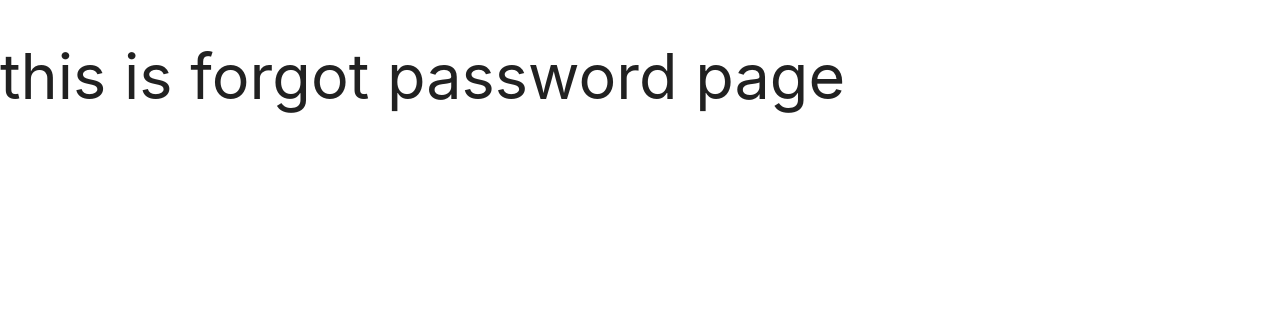
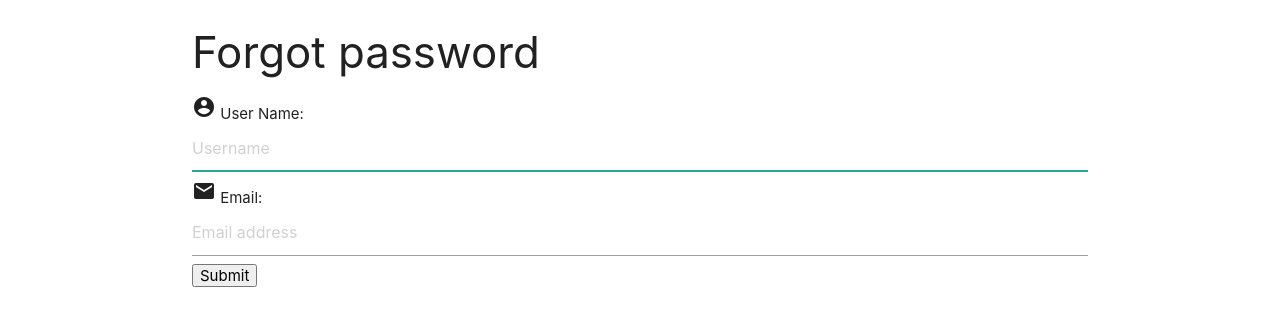
Before and after one commit to Songhee95/django_todo_list, a Django app: page /forgotPassword/ in a window 1280 px wide. Shown: the top 326 px of the page. Run offline with Django 3.2, Linux system fonts and the light colour scheme; parts of the project's set-up code (start-up, migrations or seed data) failed here and were passed over.

Commit message:
forgot password confirm page, after submit confirm match or not match

```diff
--- a/templates/user_authentication/forgotPassword.html
+++ b/templates/user_authentication/forgotPassword.html
@@ -18,7 +18,26 @@
 </head>
 
 <body>
-    <h1>this is forgot password page</h1>
+    <div class="container">
+        <h3>Forgot password</h3>
+        <form method="post">
+            {% csrf_token %}
+            <div class='register_page_icons'>
+                <i class="material-icons prefix">account_circle</i>
+                {{form.username.label}}
+                {{form.username}}
+            </div>
+            <div class='register_page_icons'>
+                <i class="material-icons prefix">email</i>
+                {{form.email.label}}
+                {{form.email}}
+            </div>
+            <button type="submit">Submit</button>
+        </form>
+        {% for message in messages %}
+        <p id="messages">{{message}}</p>
+        {% endfor %}
+    </div>
 </body>
 
 </html>
--- /dev/null
+++ b/templates/user_authentication/pwd_reset_complete.html
@@ -0,0 +1,3 @@
+  <p>
+    Your password has been set. You may go ahead and <a href="{% url 'signin' %}">sign in</a> now.
+  </p>
--- a/user_authentication/views.py
+++ b/user_authentication/views.py
@@ -1,5 +1,5 @@
 from django.shortcuts import render, redirect
-from django.contrib.auth import login, authenticate
+from django.contrib.auth import login, authenticate, logout
 from django.contrib.auth.forms import UserCreationForm
 from django.contrib.auth.models import User
 
@@ -7,8 +7,6 @@ from django.contrib.auth.models import User
 from .forms import ShRegisterForm
 # flash messages after register
 from django.contrib import messages
-
-from django.contrib.auth import authenticate, login, logout
 
 
 def registerPage(request):
@@ -57,5 +55,25 @@ def forgotUsernamePage(request):
     return render(request, 'user_authentication/forgotUsername.html', {'response': response})
 
 
+def authenticate_passwordless(username, email):
+    try:
+        return User.objects.get(username=username, email=email)
+    except User.DoesNotExist:
+        return None
+
+
 def forgotPasswordPage(request):
-    return render(request, 'user_authentication/forgotPassword.html')
+    form = ShRegisterForm()
+    if request.method == 'POST':
+        username = request.POST.get('username')
+        email = request.POST.get('email')
+        user = authenticate_passwordless(username=username, email=email)
+        print(user)
+        if user is not None:
+            print('match')
+        else:
+            print('no match')
+            messages.info(request, 'Username OR password is incorrect!')
+
+    context = {"form": form}
+    return render(request, 'user_authentication/forgotPassword.html', context)
```
Also changed, not shown: templates/user_authentication/pwd_reset_confirm.html (added, +13 -0 lines), templates/user_authentication/pwd_reset_done.html (added, +8 -0 lines), templates/user_authentication/pwd_reset_email.html (added, +10 -0 lines), db.sqlite3.
